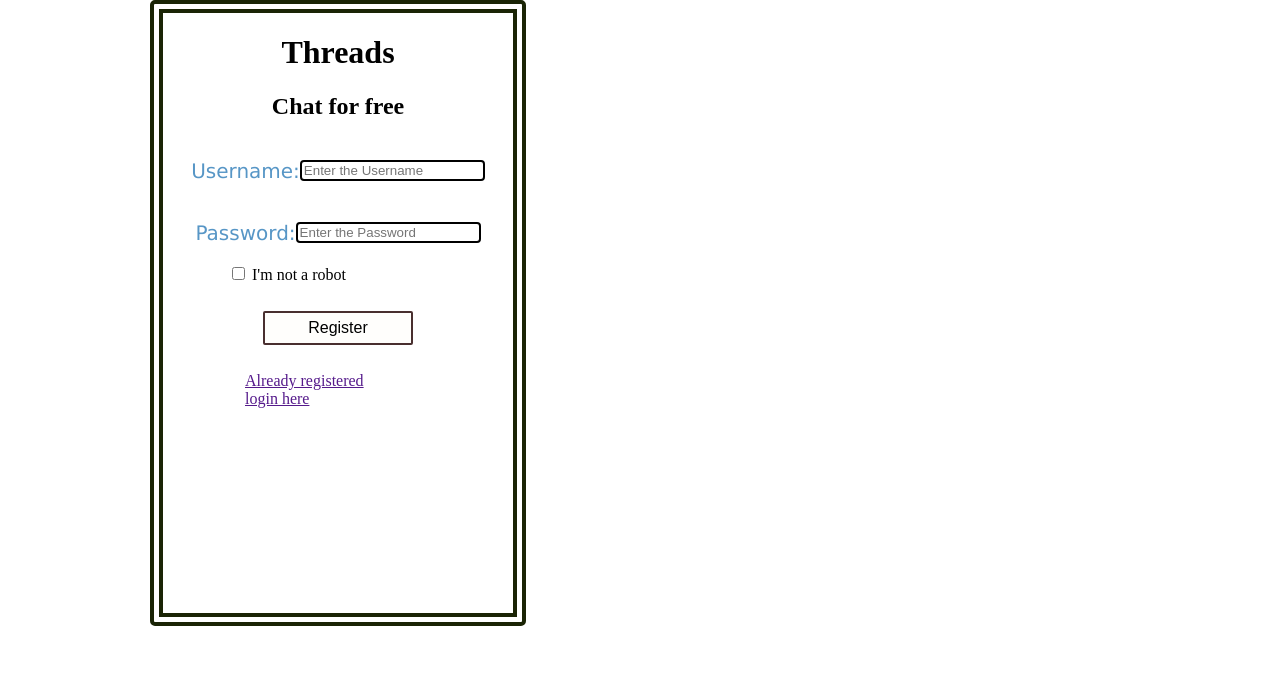
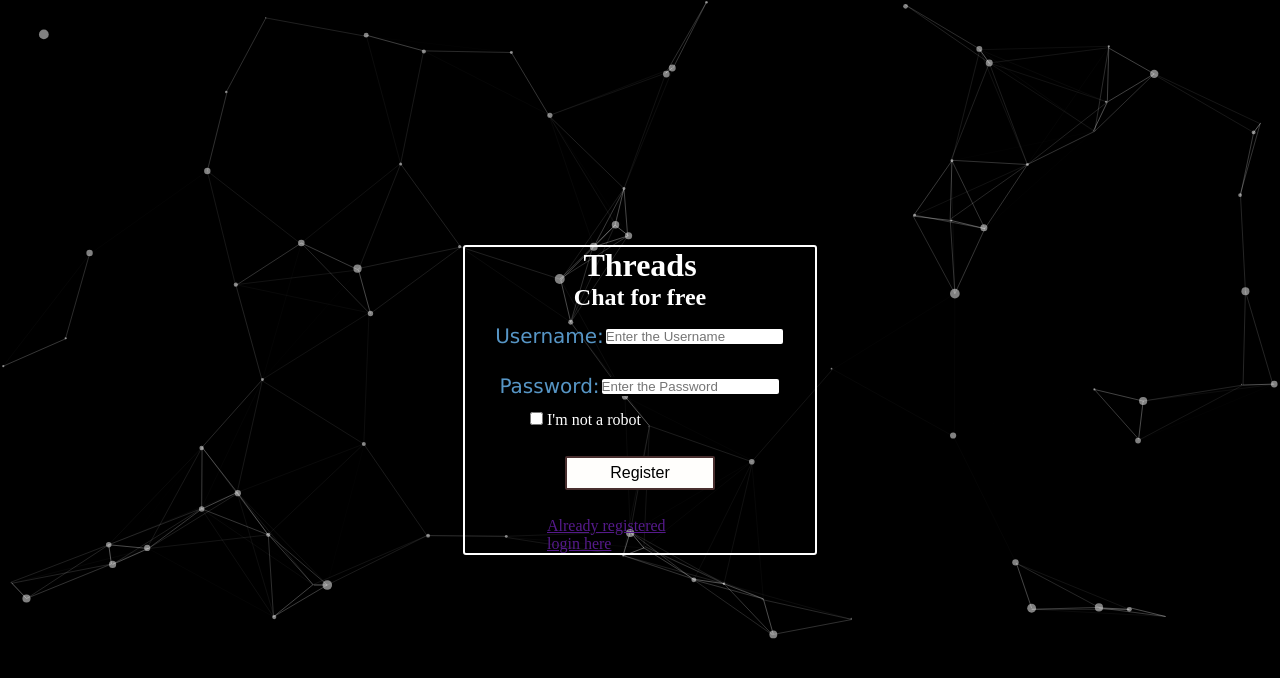
Before and after one commit to priyanshuojha1111/Chat-App, a Flask app: page /registerPage in a window 1280 px wide. Shown: the top 678 px of the page. Run offline with Flask 2, Linux system fonts and the light colour scheme.

Commit message:
added resgister fix

```diff
--- a/app.py
+++ b/app.py
@@ -1,6 +1,6 @@
 from datetime import datetime
 from flask import Flask, render_template, request, url_for, redirect
-from model import create_post, fetch_posts, authenticate_user
+from model import create_post, fetch_posts, authenticate_user, register_user
 
 app = Flask(__name__)
 
@@ -35,5 +35,14 @@ def login():
 def registerPage():
 	return render_template("register.html")
 
+@app.route("/register", methods=["POST"])
+def register():
+	if request.method == "POST":
+		username = request.form.get("username", None)
+		password = request.form.get("password", None)
+		if username and password:
+			register_user(username, password)
+			return render_template("login.html")
+
 if __name__ == "__main__":
 	app.run()
--- a/templates/register.html
+++ b/templates/register.html
@@ -6,24 +6,38 @@
 		<meta name="viewport" content="width=device-width, initial-scale=1.0">
 		<title>Thread-Chat</title>
 	   	<style>
-      body{
-    border: 13px solid rgb(26, 36, 5);
-    border-style:double;
-    /* border-style: dashed; */
-    margin: 0px 150px;
-    height: 600px;
-    border-radius: 5px;
-    width: 350px;
+	   		@import url('https://fonts.googleapis.com/css2?family=Open+Sans&display=swap');
+
+	   		html, * {
+				margin: 0;
+				padding: 0;
+				box-sizing: border-box;
+				user-select: none;
 			}
 
+			body {
+				height: 100vh;
+			}
+
+			#particles-js {
+				height: 100%;
+				background: #000;
+			}
+
+			.main {
+				position: absolute;
+				left: 50%;
+				top: 50%;
+				transform: translate(-50%, -50%);
+				color: white;
+				border: 2px solid white;
+				border-radius: 3px;
+			}
 
 			.h-primary{
 				display: flex;
 				justify-content: center;
-
-
 			}
-
 
 			.button{
 				color: black;
@@ -43,87 +57,63 @@
 				margin-left:65px;
 			}
 
-
-
-
-
-
 			.user{
 				color: rgb(87, 150, 198);
 				display: flex;
 				justify-content: center;
 				height: 50px;
 				padding: 6px 3px;
-    /* width: 100%; */
 				font-size: 20px;
 				font-family:'Lucida Sans', 'Lucida Sans Regular', 'Lucida Grande', 'Lucida Sans Unicode', Geneva, Verdana, sans-serif;
-    /* border: 3px solid ; */
 				justify-content: center;
 				align-items: center;
-
 			}
 
-/* .button{
-    display: flex;
-    justify-content:center ;
-} */
-
 			#name{
-
 				border: 2px solid;
 				border-radius: 4px;
+			}
 
-}
 			#pass{
-
 				border: 2px solid;
 				border-radius: 4px;
 
 			}
 
 			.login{
-
 				margin-left:82px;
 			}
 
 	   </style>
 	</head>
-<body>
-     <h1  class="h-primary">Threads </h1>
-     <h2  class="h-primary"> Chat for free</h2>
+	<body id="particles-js">
+		<div class="main">
+			<h1 class="h-primary">Threads </h1>
+			<h2 class="h-primary"> Chat for free</h2>
+			<form action="/register" method="POST">
 				<div class="user">
 					<label for="user"> Username: </label>
-        <input type="text" name="username" id="name"   placeholder="Enter the Username">
-
+					<input type="text" name="username" id="name" placeholder="Enter the Username">
 				</div>
-
 
 				<div class="user">
 					<label for="password"> Password: </label>
-        <input type="password" name="pass" id="pass"   placeholder="Enter the Password">
-
+					<input type="password" name="pass" id="pass" placeholder="Enter the Password">
 				</div>
-
 				<div class="chk">
 					<input type="checkbox" id="chk" name="checkbox" value="checked" >
 					<label for="chk"> I'm not a robot </label>
-
-
 				</div>
-
-
-
-
-     <div >
-
+				<div>
 					<button  class="button"> Register</button>
-
 				</div>
-
 				<div class="login">
 					<a href="">Already registered <br></a>
 					<a href="">login here</a>
 				</div>
-
+			</form>
+		</div>
+		<script src="static/particles.js"></script>
+		<script src="static/app.js"></script>
 	</body>
 </html>
```
Also changed, not shown: README.md. Lines whose indentation alone changed are shown as unchanged.
